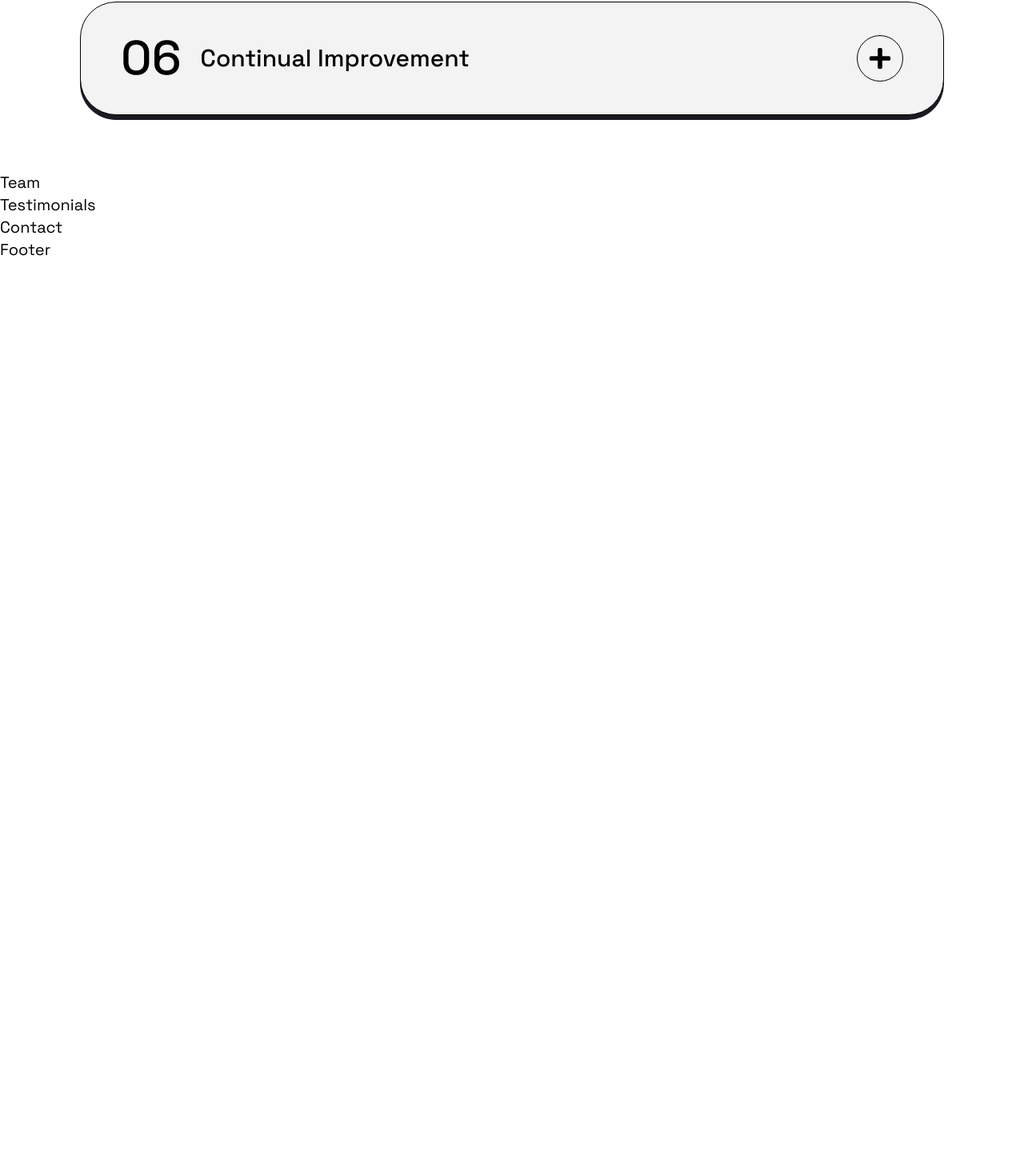
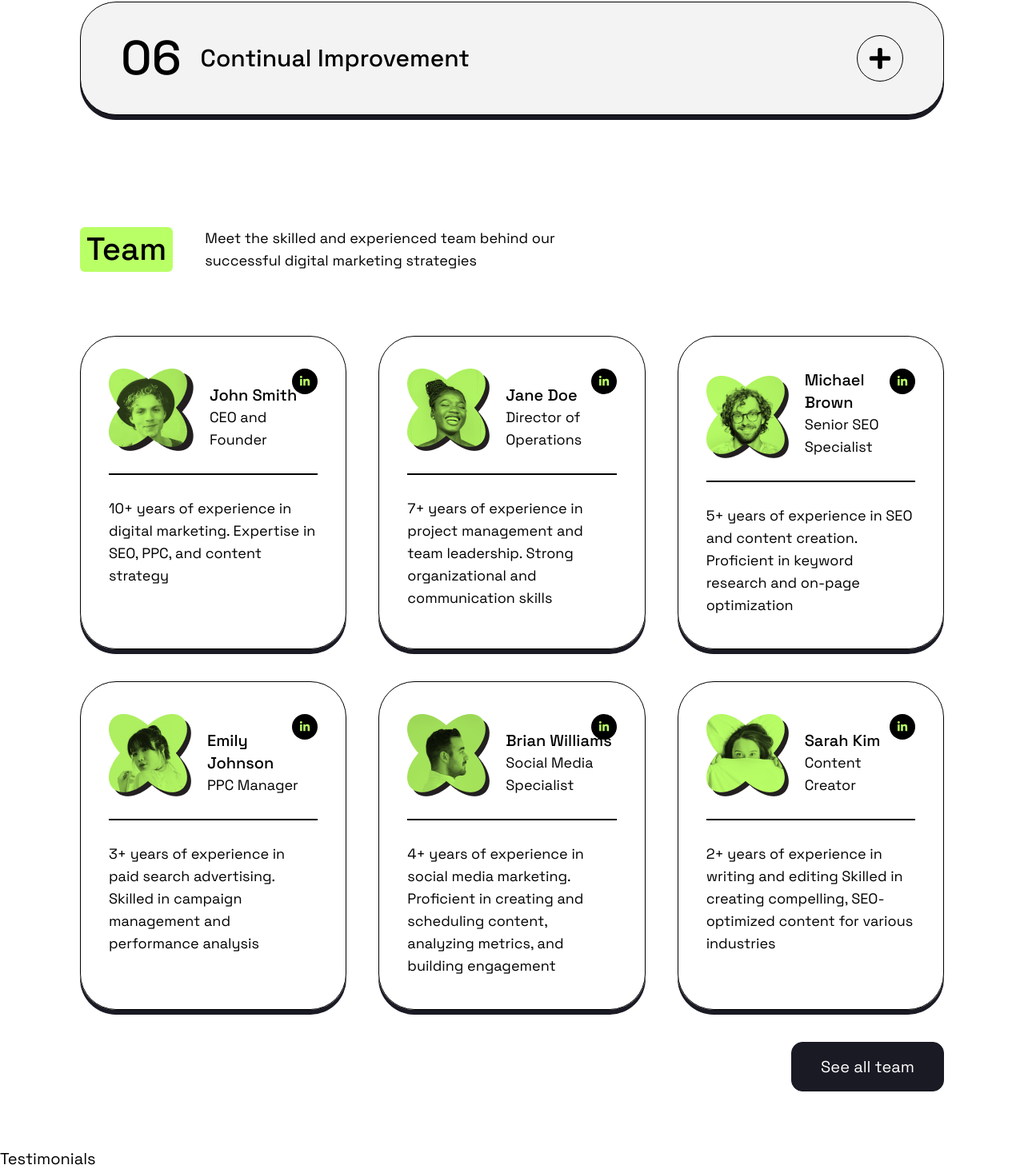
Before and after one commit to aatmaneoulmouden/positivus, a React (Vite) app: page / in a window 1280 px wide. Shown: the part 4381-5848 px from the top of the page at 80% size. Before the commit the page ends 4707 px from the top, so only its background shows below. Built offline with nearby package versions, Linux system fonts and the light colour scheme.

Commit message:
build: Team section

```diff
--- a/src/sections/Team.jsx
+++ b/src/sections/Team.jsx
@@ -1,5 +1,33 @@
+import { Button, Heading, Member } from "../components";
+import { members } from "../data";
+
 const Team = () => {
-  return <div>Team</div>;
+  const displayTeamMembers = members.map((member, index) => (
+    <Member key={index} {...member} />
+  ));
+  return (
+    <section className="section">
+      <div className="container max-w-full">
+        <Heading
+          title="Team"
+          subtitle="Meet the skilled and experienced team behind our successful digital marketing strategies"
+          paragraphWidth="lg:max-w-[473px]"
+        />
+        <div className="content-wrapper mt-10 lg:mt-20">
+          <div className="grid grid-cols-1 gap-[30px] md:grid-cols-2 lg:grid-cols-3 lg:gap-10">
+            {displayTeamMembers}
+          </div>
+          <Button
+            role="button"
+            type="secondary"
+            scrollto="team"
+            label="See all team"
+            classes="w-full md:w-fit block ml-auto mt-9 lg:mt-10"
+          />
+        </div>
+      </div>
+    </section>
+  );
 };
 
 export default Team;
```
